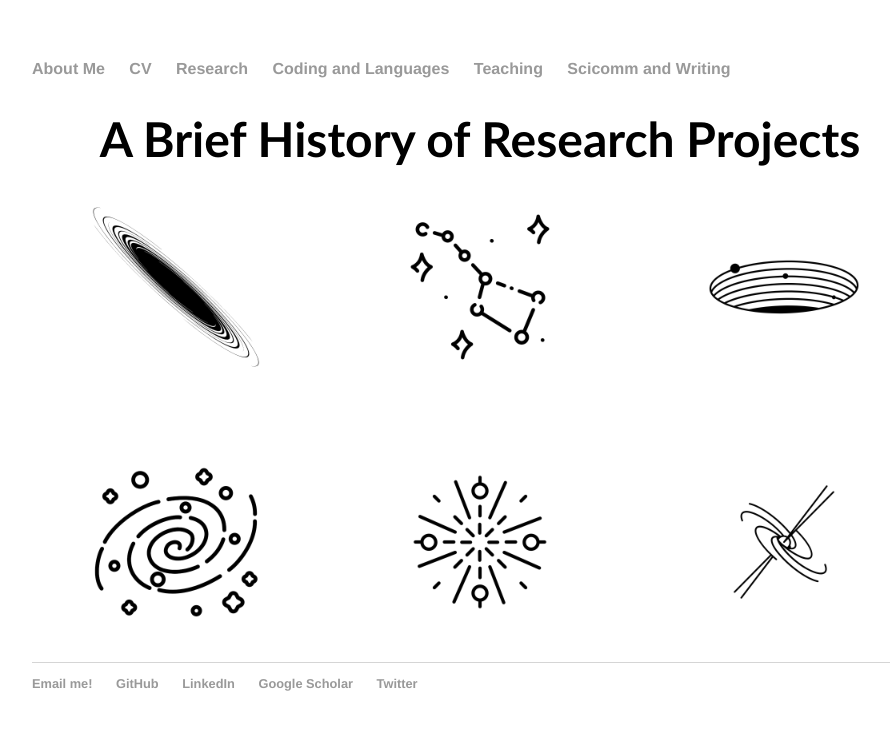
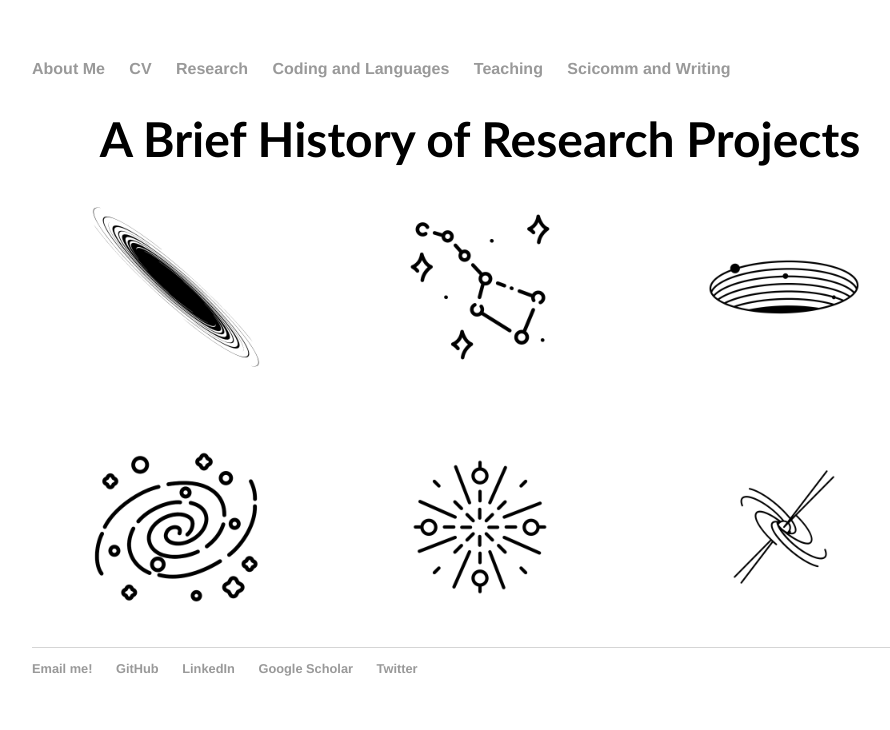
Before and after one commit to lunazagor/lunazagor.github.io, a Jekyll site: the page built from research/index.html, in a window 1280 px wide. Shown: the top 730 px of the page, without its empty margins (160-1050 px from the left). Built offline with Jekyll 4.4.1, drawn with Linux system fonts in a browser that asks for light colours.

Commit message:
Update index.html

```diff
--- a/research/index.html
+++ b/research/index.html
@@ -56,7 +56,8 @@
   grid-template-columns: repeat(3, 1fr);
   justify-items: center;
   align-items: center;
-  grid-gap: 15px;
+  column-gap: 15px;
+  row-gap: 25px 15px 25px;
 }
 
 
```
